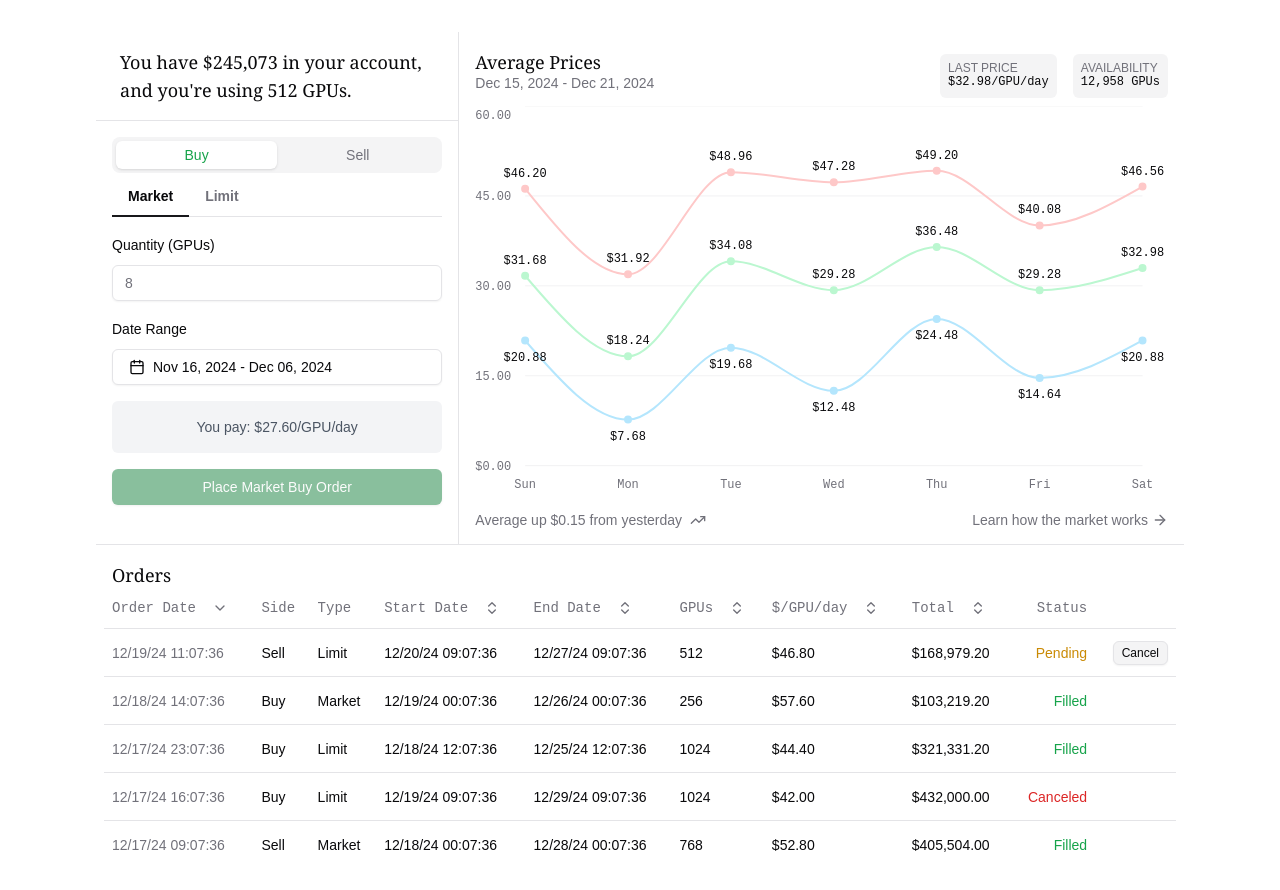
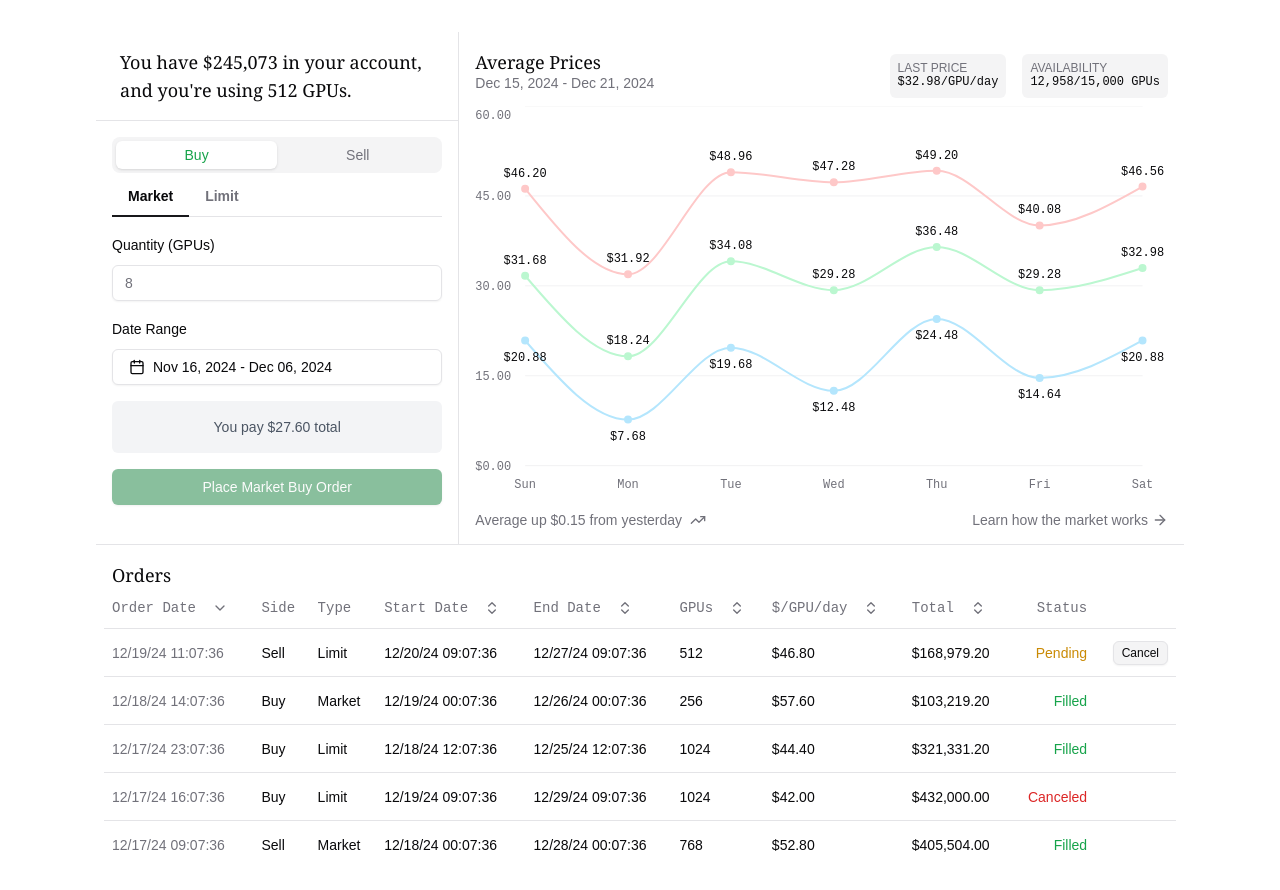
Before and after one commit to darzyx/gpu-auction-house, a Next.js app: page / in a window 1280 px wide. Shown: the top 890 px of the page. Built offline with nearby package versions, Linux system fonts and the light colour scheme.

Commit message:
Change get -> receive for clarity, show total GPUs

```diff
--- a/src/components/prices.tsx
+++ b/src/components/prices.tsx
@@ -39,7 +39,7 @@ export default function Prices() {
                 </div>
                 <div className="flex flex-col text-xs bg-muted rounded-md p-2 -mb-2">
                     <div className="text-muted-foreground leading-none uppercase">Availability</div>
-                    <h2 className="font-berkeley-mono">12,958 GPUs</h2>
+                    <h2 className="font-berkeley-mono">12,958/15,000 GPUs</h2>
                 </div>
             </div>
             <div>
--- a/src/components/trade.tsx
+++ b/src/components/trade.tsx
@@ -154,7 +154,7 @@ const InfoBox = ({ orderType, isBuy }: { orderType: OrderType; isBuy: boolean })
             "Your order will be filled when a matching offer becomes available."
         ) : (
             <>
-                You {isBuy ? "pay" : "get"}: ${isBuy ? "27.60" : "22.80"}/GPU/day
+                You {isBuy ? "pay" : "receive"} ${isBuy ? "27.60" : "22.80"} total
             </>
         )}
     </div>
```
